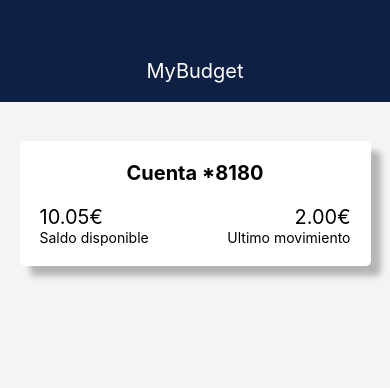
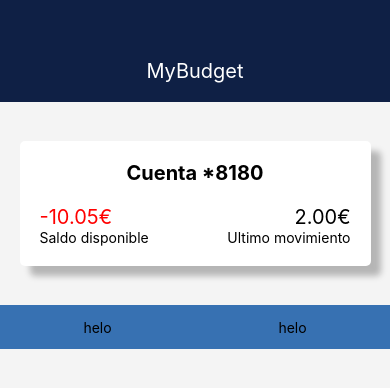
Before and after one commit to JorgeCorreaMendez/my-private-budget, a React Native app: screen / in a window 390 px wide. Shown: the top 388 px of the page. Built offline with nearby package versions, Linux system fonts and the light colour scheme.

Commit message:
Feature: added a controller negative balance

```diff
--- a/App.js
+++ b/App.js
@@ -1,14 +1,14 @@
-import { StyleSheet, View } from 'react-native';
-import CardBalance from './components/CardBalance';
-import Header from './components/Header';
+import { StyleSheet, View } from "react-native";
+import Header from "./components/Header";
+import BudgetHomeScreen from "./screens/BudgetHomeScreen";
 
 export default function App() {
   const numberAccount = parseInt(Math.random() * 9000) + 1000;
 
   return (
     <View style={styles.container}>
-      <Header title="MyBudget"/>
-      <CardBalance numberAccount={numberAccount} actualBalance="10.05" lastBalance="2.00" />
+      <Header title="MyBudget" />
+      <BudgetHomeScreen numberAccount={numberAccount} />
     </View>
   );
 }
@@ -16,8 +16,6 @@ export default function App() {
 const styles = StyleSheet.create({
   container: {
     flex: 1,
-    alignItems: "center",
-    justifyContent: "flex-start",
-    backgroundColor: '#F4F4F4'
-  }
+    backgroundColor: "#F4F4F4",
+  },
 });
--- a/components/CardBalance.jsx
+++ b/components/CardBalance.jsx
@@ -1,11 +1,21 @@
 import { View, Text, StyleSheet } from "react-native";
 
 const CardBalance = ({ numberAccount, actualBalance, lastBalance }) => {
+  let colorBalance;
+
+  if (actualBalance < 0) {
+    colorBalance = "red";
+  } else {
+    colorBalance = "black";
+  }
+
   return (
     <View style={styles.container}>
       <Text style={styles.carTitle}>Cuenta *{numberAccount}</Text>
       <View style={styles.balanceData}>
-        <Text style={{ fontSize: 20 }}>{actualBalance}€</Text>
+        <Text style={{ fontSize: 20, color: colorBalance }}>
+          {actualBalance}€
+        </Text>
         <Text style={{ fontSize: 20 }}>{lastBalance}€</Text>
       </View>
       <View style={styles.balanceData}>
--- /dev/null
+++ b/screens/BudgetHomeScreen.js
@@ -0,0 +1,36 @@
+import { Text, View, StyleSheet } from "react-native";
+import CardBalance from "../components/CardBalance";
+import Colors from "../constants/color";
+
+const BudgetHomeScreen = ({ numberAccount }) => {
+  return (
+    <View style={styles.container}>
+      <CardBalance
+        numberAccount={numberAccount}
+        actualBalance={-10.05}
+        lastBalance="2.00"
+      />
+
+      <View style={styles.optionBalance}>
+        <Text>helo</Text>
+        <Text>helo</Text>
+      </View>
+    </View>
+  );
+};
+
+const styles = StyleSheet.create({
+  container: {
+    alignItems: "center",
+  },
+  optionBalance: {
+    backgroundColor: Colors.secundary,
+    justifyContent: "space-around",
+    alignItems: "center",
+    flexDirection: "row",
+    width: "100%",
+    height: "20%",
+  },
+});
+
+export default BudgetHomeScreen;
```
